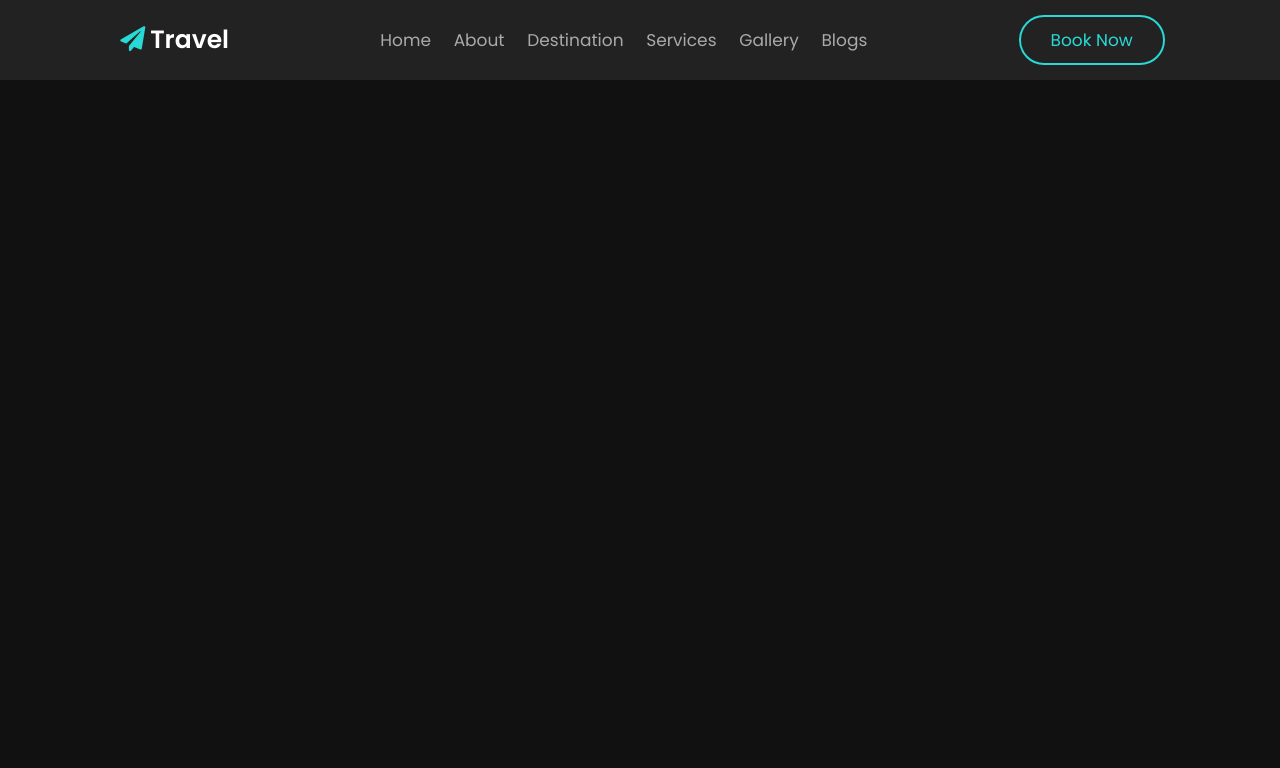
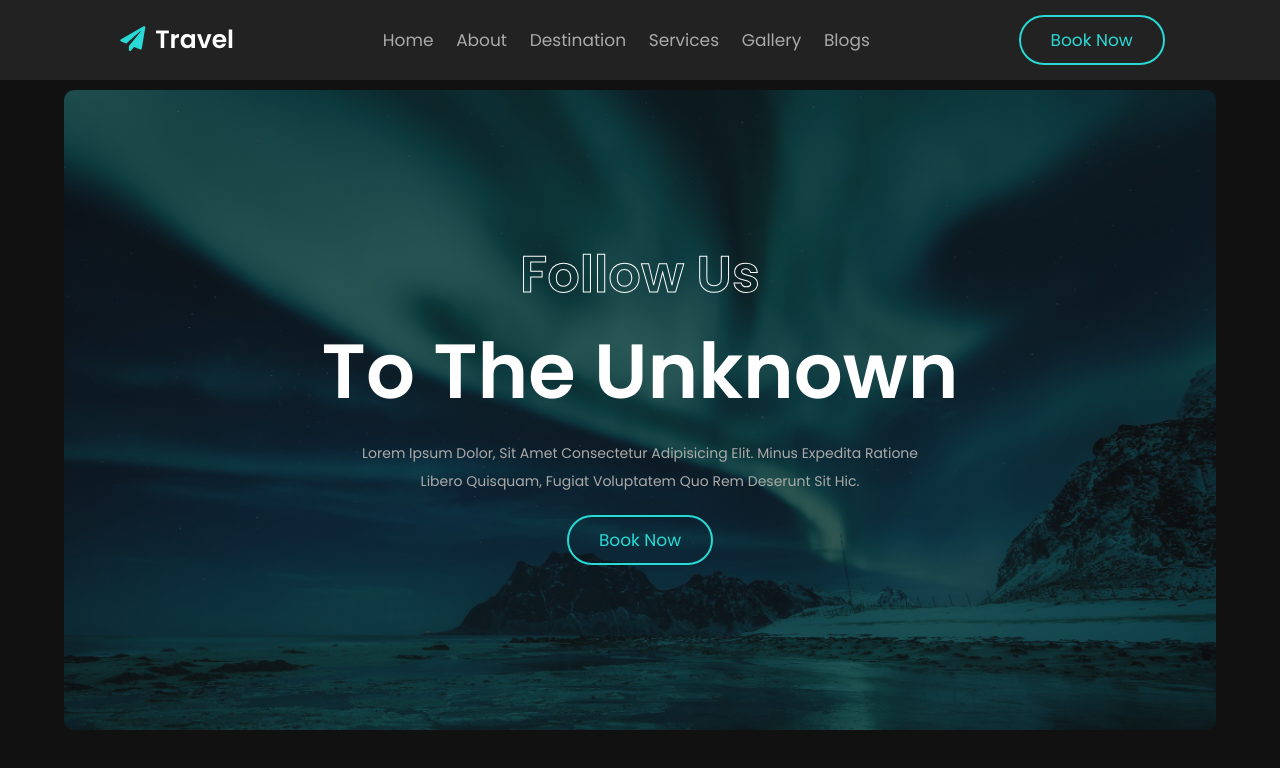
Before and after one commit to devhiderlan/Travel-Agency, a plain HTML site: page index.html in a window 1280 px wide. Drawn offline with nearby package versions, Linux system fonts and the light colour scheme.

Commit message:
Created home section structure and styling

```diff
--- a/Assets/css/style.scss
+++ b/Assets/css/style.scss
@@ -36,6 +36,10 @@ html {
   &::-webkit-scrollbar-thumb {
     background: $blue;
   }
+}
+
+section {
+  padding: 3rem 9%;
 }
 
 body {
@@ -99,6 +103,7 @@ body {
   i {
     color: $blue;
     padding: 0.5rem;
+    margin-right: .5rem;
   }
 }
 
@@ -109,11 +114,58 @@ body {
   display: none;
 }
 
+// Home Section
+
+.home {
+  margin: 0 auto;
+  margin-top: 9rem;
+  width: 90%;
+  border-radius: 1rem;
+  background: linear-gradient($black-bg, $black-bg),
+    url(../images/home-bg.jpg) no-repeat;
+  background-position: center;
+  background-size: cover;
+  display: flex;
+  min-height: 80vh;
+  align-items: center;
+  justify-content: center;
+  padding-bottom: 5rem;
+}
+
+.content {
+  text-align: center;
+
+  span {
+    font-weight: bolder;
+    color: transparent;
+    -webkit-text-stroke: 0.1rem $white;
+    font-size: 4vw;
+    display: block;
+  }
+
+  h3 {
+    font-size: 6vw;
+    color: $white;
+  }
+
+  p {
+    max-width: 60rem;
+    margin: 1rem auto;
+    font-size: 1.4rem;
+    color: $light-color;
+    line-height: 2;
+  }
+}
+
 // media Queries
 
 @media (max-width: 991px) {
   html {
     font-size: 55%;
+  }
+
+  section {
+    padding: 3rem 2rem;
   }
 
   .header {
@@ -146,6 +198,20 @@ body {
       }
     }
   }
+
+  .home {
+    margin-top: 10rem;
+
+    .content {
+      span {
+        font-size: 8vw;
+      }
+
+      h3 {
+        font-size: 9vw;
+      }
+    }
+  }
 }
 
 @media (max-width: 450px) {
--- a/index.html
+++ b/index.html
@@ -22,8 +22,8 @@
   </head>
 
   <body>
+
     <header class="header">
-
       <div class="fas fa-bars" id="menu-btn"></div>
 
       <a href="#" class="logo"><i class="fas fa-paper-plane"></i>travel</a>
@@ -39,5 +39,18 @@
 
       <a href="#book-form" class="btn">book now</a>
     </header>
+
+    <section class="home" id="home">
+      <div class="content">
+        <span>follow us</span>
+        <h3>to the unknown</h3>
+        <p>
+          Lorem ipsum dolor, sit amet consectetur adipisicing elit. Minus
+          expedita ratione libero quisquam, fugiat voluptatem quo rem deserunt
+          sit hic.
+        </p>
+        <a href="#" class="btn">book now</a>
+      </div>
+    </section>
   </body>
 </html>
```
Also changed, not shown: Assets/css/style.css, 1 other file.
